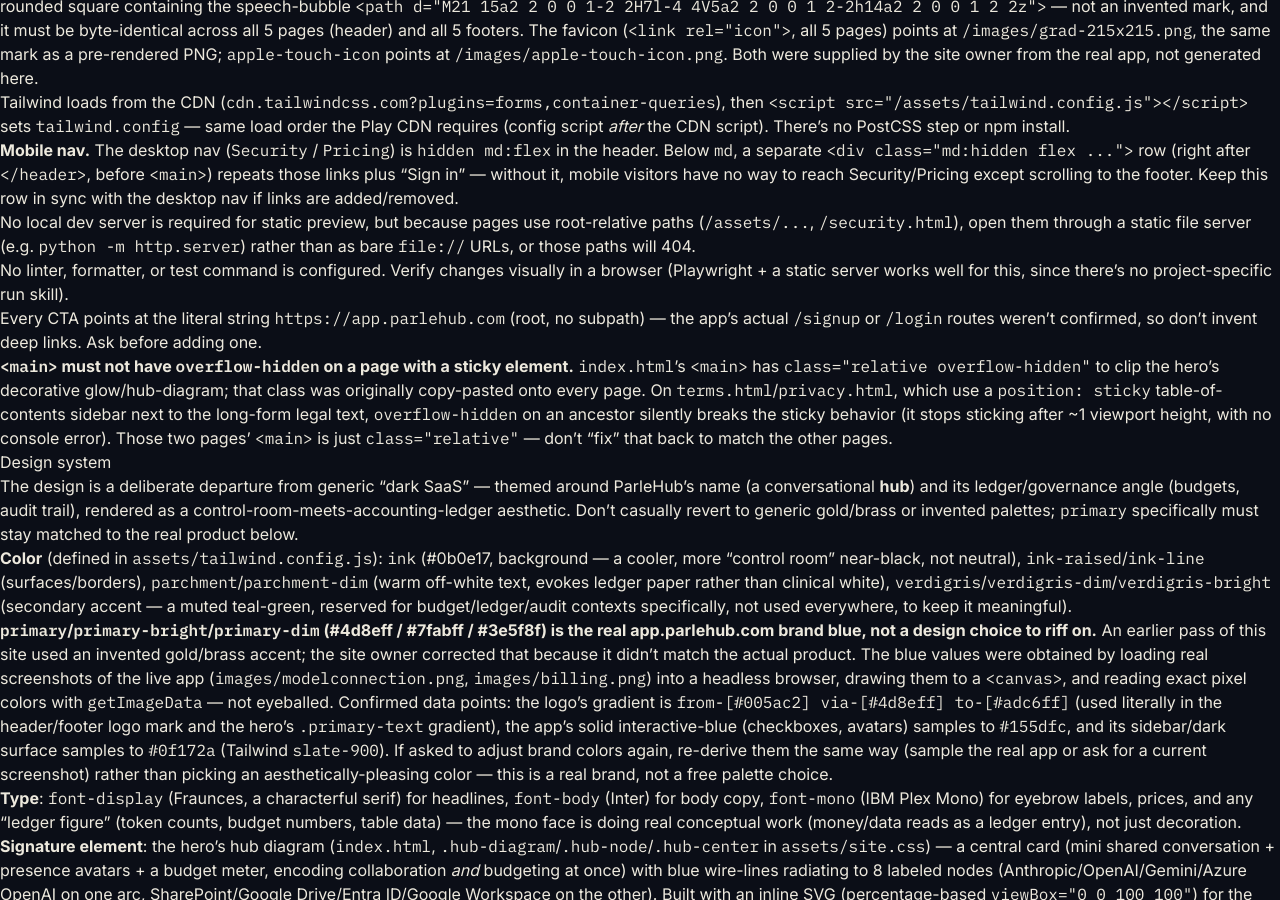
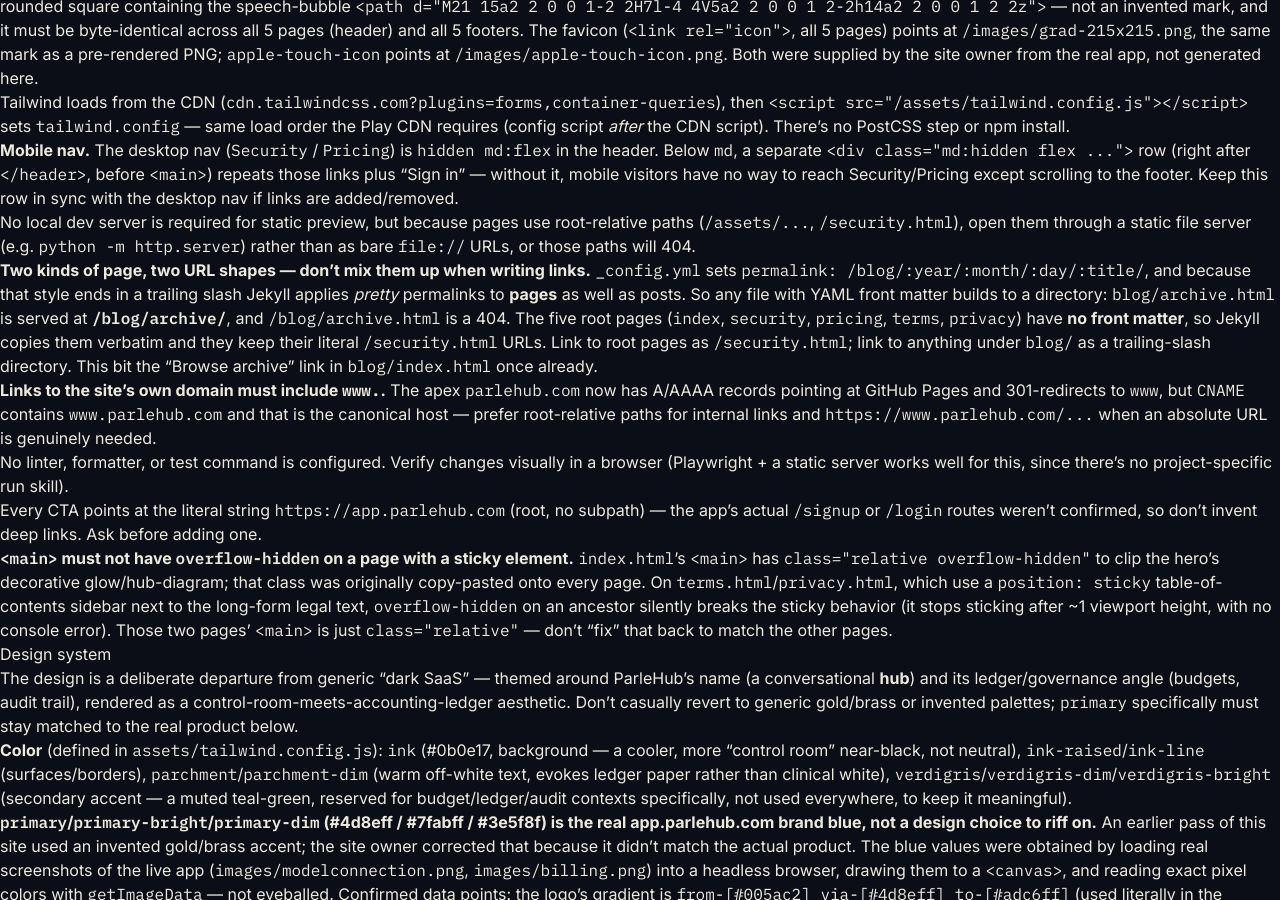
Before and after one commit to parlehub/parlehub.github.io, a Jekyll site: the page built from CLAUDE.md, in a window 1280 px wide and 900 px high, scrolled down 2086 px. Built offline with Jekyll 4.4.1, drawn with Linux system fonts in a browser that asks for light colours; nearby versions of some CDN libraries; our own code applies the rules of GitHub Pages for plain Markdown files.

Commit message:
Update navigation link to blog archive for correct URL structure

```diff
--- a/CLAUDE.md
+++ b/CLAUDE.md
@@ -64,6 +64,8 @@
 - Tailwind loads from the CDN (`cdn.tailwindcss.com?plugins=forms,container-queries`), then `<script src="/assets/tailwind.config.js"></script>` sets `tailwind.config` — same load order the Play CDN requires (config script *after* the CDN script). There's no PostCSS step or npm install.
 - **Mobile nav.** The desktop nav (`Security` / `Pricing`) is `hidden md:flex` in the header. Below `md`, a separate `<div class="md:hidden flex ...">` row (right after `</header>`, before `<main>`) repeats those links plus "Sign in" — without it, mobile visitors have no way to reach Security/Pricing except scrolling to the footer. Keep this row in sync with the desktop nav if links are added/removed.
 - No local dev server is required for static preview, but because pages use root-relative paths (`/assets/...`, `/security.html`), open them through a static file server (e.g. `python -m http.server`) rather than as bare `file://` URLs, or those paths will 404.
+- **Two kinds of page, two URL shapes — don't mix them up when writing links.** `_config.yml` sets `permalink: /blog/:year/:month/:day/:title/`, and because that style ends in a trailing slash Jekyll applies *pretty* permalinks to **pages** as well as posts. So any file with YAML front matter builds to a directory: `blog/archive.html` is served at **`/blog/archive/`**, and `/blog/archive.html` is a 404. The five root pages (`index`, `security`, `pricing`, `terms`, `privacy`) have **no front matter**, so Jekyll copies them verbatim and they keep their literal `/security.html` URLs. Link to root pages as `/security.html`; link to anything under `blog/` as a trailing-slash directory. This bit the "Browse archive" link in `blog/index.html` once already.
+- **Links to the site's own domain must include `www.`.** The apex `parlehub.com` now has A/AAAA records pointing at GitHub Pages and 301-redirects to `www`, but `CNAME` contains `www.parlehub.com` and that is the canonical host — prefer root-relative paths for internal links and `https://www.parlehub.com/...` when an absolute URL is genuinely needed.
 - No linter, formatter, or test command is configured. Verify changes visually in a browser (Playwright + a static server works well for this, since there's no project-specific run skill).
 - Every CTA points at the literal string `https://app.parlehub.com` (root, no subpath) — the app's actual `/signup` or `/login` routes weren't confirmed, so don't invent deep links. Ask before adding one.
 - **`<main>` must not have `overflow-hidden` on a page with a sticky element.** `index.html`'s `<main>` has `class="relative overflow-hidden"` to clip the hero's decorative glow/hub-diagram; that class was originally copy-pasted onto every page. On `terms.html`/`privacy.html`, which use a `position: sticky` table-of-contents sidebar next to the long-form legal text, `overflow-hidden` on an ancestor silently breaks the sticky behavior (it stops sticking after ~1 viewport height, with no console error). Those two pages' `<main>` is just `class="relative"` — don't "fix" that back to match the other pages.
--- a/blog/index.html
+++ b/blog/index.html
@@ -60,7 +60,7 @@
 
   <div class="pt-10 text-center">
     <a
-      href="/blog/archive.html"
+      href="/blog/archive/"
       class="inline-flex items-center gap-2 text-primary hover:text-primary-bright font-medium transition-colors"
     >
       Browse archive
```
